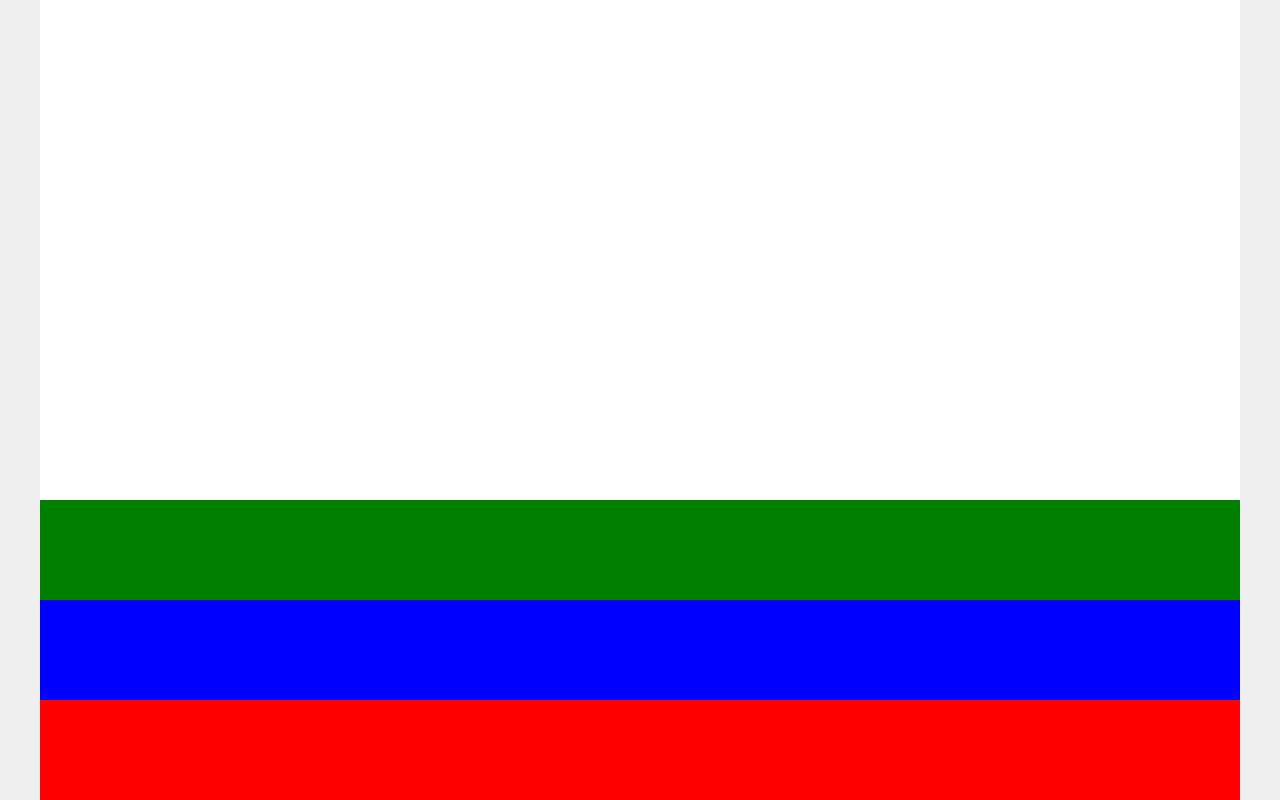
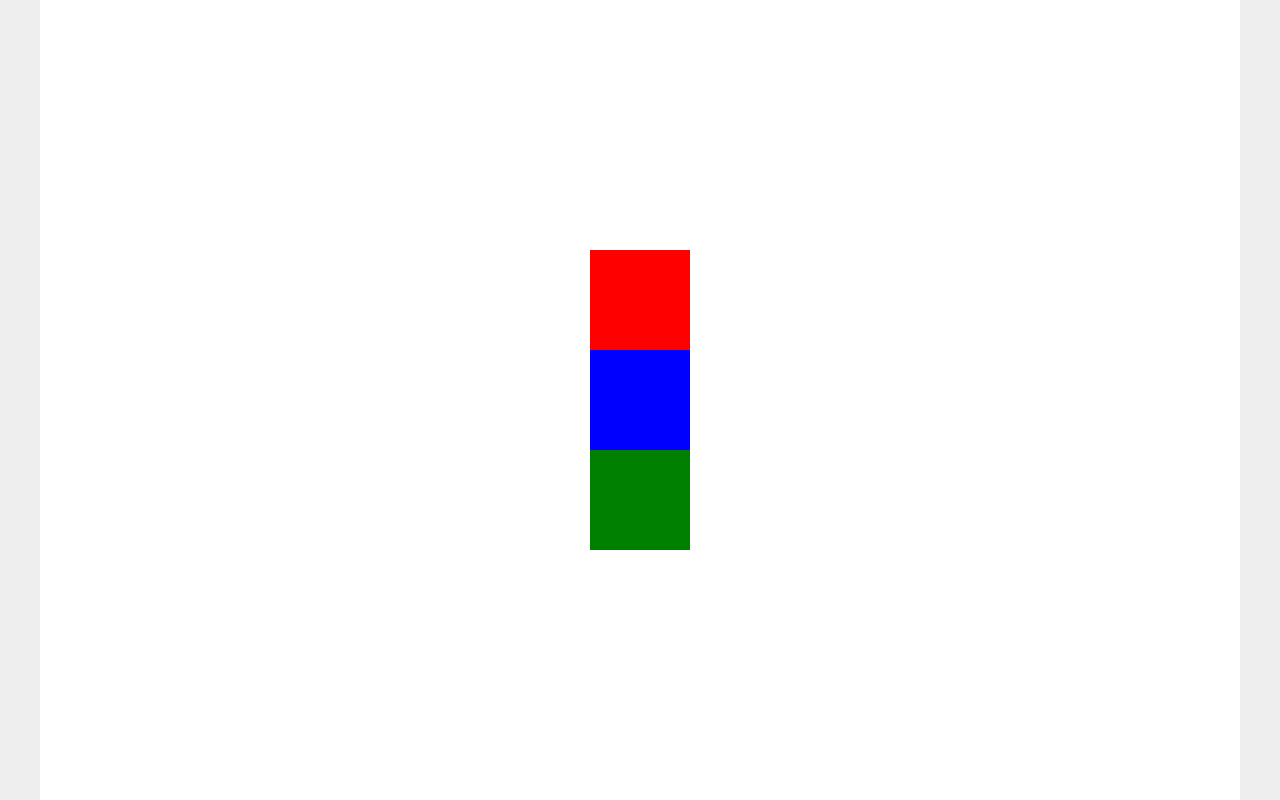
Before and after one commit to olga-grochowska/css-course-1, a plain HTML site: page index.html in a window 1280 px wide. Drawn offline with Linux system fonts and the light colour scheme.

Commit message:
Align Items on the Cross Axis

```diff
--- a/style.css
+++ b/style.css
@@ -17,13 +17,14 @@ body{
     display: flex;
     background: #fff;
     flex-wrap: wrap;
-    flex-flow: column-reverse;
-    justify-content: flex-start;
+    flex-flow: column;
     height: 800px;
+    align-items: center;
+    justify-content:  center;
 }
 
 .box {
-    height: 100px;
+    width: 100px;
     flex: 0 0 100px;
 }
 
```
